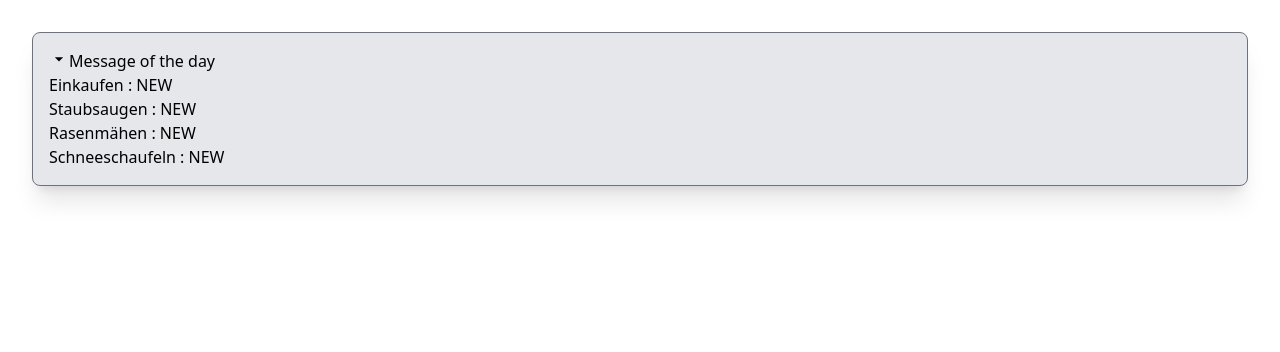
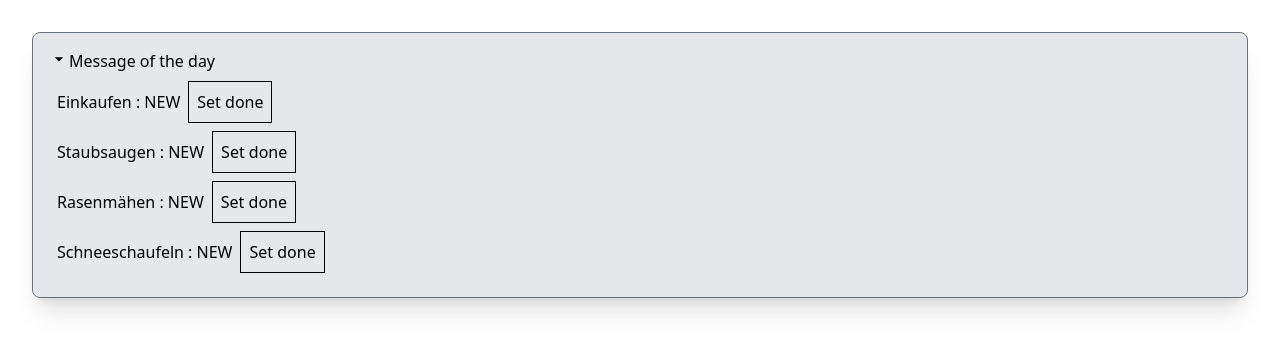
Before and after one commit to srutz/reactempty, a React (Vite) app: page / in a window 1280 px wide. Shown: the top 352 px of the page. Built offline with nearby package versions, Linux system fonts and the light colour scheme.

Commit message:
added button

```diff
--- a/src/App.tsx
+++ b/src/App.tsx
@@ -16,7 +16,15 @@ export function App() {
     const [tasks, setTasks] = useState(initialTasks)
     return (
         <FoldPanel message="Message of the day">
-            {tasks.map((task) => <TaskDisplay key={task.id} task={task} />)}
+            {tasks.map((task) => (
+                <div className="flex gap-2 m-2 items-center">
+                    <TaskDisplay key={task.id} task={task} />
+                    <button onClick={() => {
+                        // set task to done
+                    }} className="border border-black p-2">
+                        Set done</button>
+                </div>
+            ))}
         </FoldPanel>
     )
 }
```
